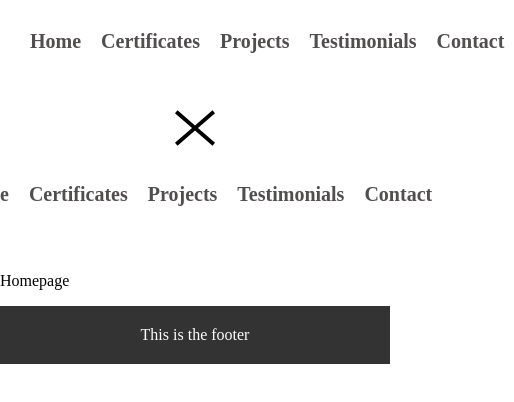
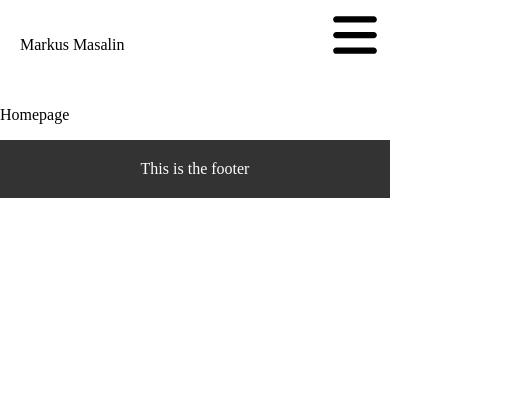
Before and after one commit to markusmasalin/next-typescript-portfolio, a Next.js app: page / in a window 390 px wide. Shown: the top 402 px of the page, 514 px wide, since content can reach past the window. Built offline with nearby package versions, Linux system fonts and the light colour scheme.

Commit message:
Add mobile icon svgs in same logic

```diff
--- a/src/assets/index.ts
+++ b/src/assets/index.ts
@@ -1 +1,3 @@
 export { default as CloseIcon } from './CloseIcon.svg';
+export { default as Hamburger } from './Hamburger.svg';
+export { default as PersonalPhoto} from './markusImage.png'
--- a/src/components/header/NavBar.tsx
+++ b/src/components/header/NavBar.tsx
@@ -1,17 +1,39 @@
 import { NextPage } from 'next';
 import styled from 'styled-components';
-import NavLink, { NavLinkProps } from './NavLink';
-import RightNav from './RightNav';
+import { NavLinkProps } from './NavLink';
+import RightNav from './MobileMenu';
+import { Hamburger } from '../../assets/index'
+import { useState } from 'react';
+import DesktopMenu from './DesktopMenu';
+import { CloseIcon } from '../../assets/index'
 
 const NavContainer = styled.header`
   display: flex;
+  padding: 20px;
+  align-items: center;
   justify-content: space-between;
-  align-items: center;
-  padding: 20px;
 `;
 
 
+const HamburgerIcon = styled(Hamburger)`
+  height: 50px;
+  width: 50px;
+`
+const MobileIconDiv = styled.div`
+  @media (min-width: 600px) {
+    display: none
+  }
+  cursor: pointer;
+  position: absolute;
+  right: 0;
+  top: 0;
+  padding: 10px;
+  z-index: 20;
+`
+
 const NavBar:NextPage = () => {
+
+  const [mobileNavOpen, setMobileNavOpen] = useState(false);
 
   const navList: NavLinkProps[] = [
     {
@@ -35,16 +57,21 @@ const NavBar:NextPage = () => {
       href: '/contact'
     }
   ]
-
   return (
     <>
       <NavContainer>
-        {navList.map(navlink => {
-          return <NavLink key={navlink.name} name={navlink.name} href={navlink.href} />
-        })}
+        <p> Markus Masalin
+        </p>
+        {mobileNavOpen && <RightNav navList={navList} setNavOpen={setMobileNavOpen} />}
+
+        <DesktopMenu navList={navList}/>
+
+        <MobileIconDiv onClick={() => setMobileNavOpen((c => !c))}>
+          { mobileNavOpen ? <CloseIcon /> : <HamburgerIcon /> }
+        </MobileIconDiv>
+
 
       </NavContainer>
-      <RightNav />
     </>
   );
 }
--- a/src/components/header/RightNav.tsx
+++ /dev/null
@@ -1,60 +0,0 @@
-import { NextPage } from 'next';
-import styled from 'styled-components';
-import NavLink, { NavLinkProps } from './NavLink';
-import { CloseIcon } from '../../assets/index'
-
-const NavContainer = styled.header`
-  display: flex;
-  justify-content: space-between;
-  align-items: center;
-  padding: 20px;
-  flex-flow: column;
-  z-index: 10;
-`;
-
-const NavListContainer = styled.header`
-  display: flex;
-  justify-content: space-between;
-  align-items: flex-start;
-  padding: 20px;
-`;
-
-
-const RightNavBar:NextPage = () => {
-
-  const navList: NavLinkProps[] = [
-    {
-      name: 'Home',
-      href: '/'
-    },
-    {
-      name: 'Certificates',
-      href: 'certificates'
-    },
-    {
-      name: 'Projects',
-      href: '/projects'
-    },
-    {
-      name: 'Testimonials',
-      href: '/testimonials'
-    },
-    {
-      name: 'Contact',
-      href: '/contact'
-    }
-  ]
-
-  return (
-    <NavContainer>
-      <CloseIcon/>
-      <NavListContainer>
-        {navList.map(navlink => {
-          return <NavLink key={navlink.name} name={navlink.name} href={navlink.href} />
-        })}
-      </NavListContainer>
-    </NavContainer>
-  );
-}
-
-export default RightNavBar;
```
Also changed, not shown: src/assets/Hamburger.svg (added).
